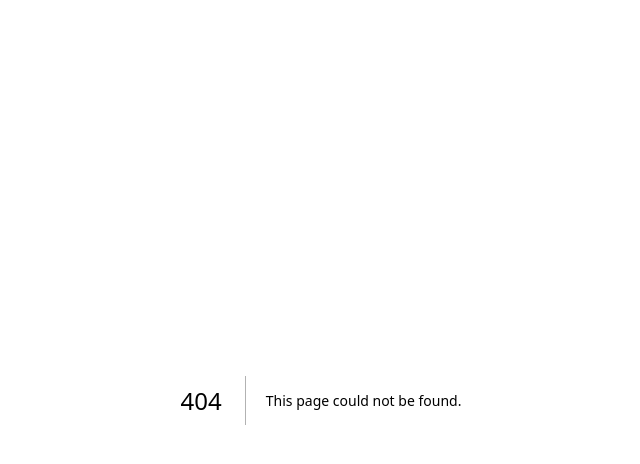
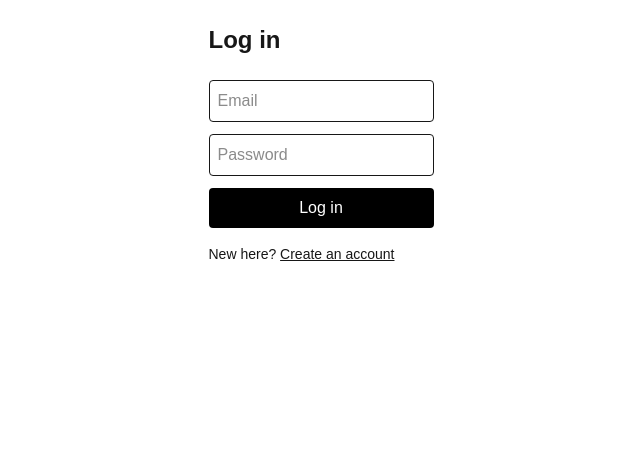
Before and after one commit to Abubakr-Abdulkareem/Karabu-Hub, a Next.js app in the folder apps/web/: page /login in a window 1280 px wide. Before the commit this address had no page. Shown: the top 464 px of the page, without its empty margins (319-959 px from the left). Built offline with nearby package versions, Linux system fonts and the light colour scheme.

Commit message:
add login page

```diff
--- /dev/null
+++ b/apps/web/app/login/page.tsx
@@ -0,0 +1,73 @@
+"use client";
+
+import { useState } from "react";
+import Link from "next/link";
+import { useRouter } from "next/navigation";
+import { createClient } from "@/lib/supabase/client";
+
+export default function LoginPage() {
+  const router = useRouter();
+  const [email, setEmail] = useState("");
+  const [password, setPassword] = useState("");
+  const [error, setError] = useState<string | null>(null);
+  const [loading, setLoading] = useState(false);
+
+  async function handleSubmit(e: React.FormEvent) {
+    e.preventDefault();
+    setLoading(true);
+    setError(null);
+
+    const supabase = createClient();
+    const { error } = await supabase.auth.signInWithPassword({
+      email,
+      password,
+    });
+
+    if (error) {
+      setError(error.message);
+      setLoading(false);
+      return;
+    }
+
+    router.push("/");
+    router.refresh();
+  }
+
+  return (
+    <main className="mx-auto max-w-sm p-6">
+      <h1 className="mb-6 text-2xl font-bold">Log in</h1>
+      <form onSubmit={handleSubmit} className="flex flex-col gap-3">
+        <input
+          type="email"
+          placeholder="Email"
+          value={email}
+          onChange={(e) => setEmail(e.target.value)}
+          required
+          className="rounded border p-2"
+        />
+        <input
+          type="password"
+          placeholder="Password"
+          value={password}
+          onChange={(e) => setPassword(e.target.value)}
+          required
+          className="rounded border p-2"
+        />
+        {error && <p className="text-sm text-red-600">{error}</p>}
+        <button
+          type="submit"
+          disabled={loading}
+          className="rounded bg-black p-2 text-white disabled:opacity-50"
+        >
+          {loading ? "Logging in..." : "Log in"}
+        </button>
+      </form>
+      <p className="mt-4 text-sm">
+        New here?{" "}
+        <Link href="/register" className="underline">
+          Create an account
+        </Link>
+      </p>
+    </main>
+  );
+}
```
